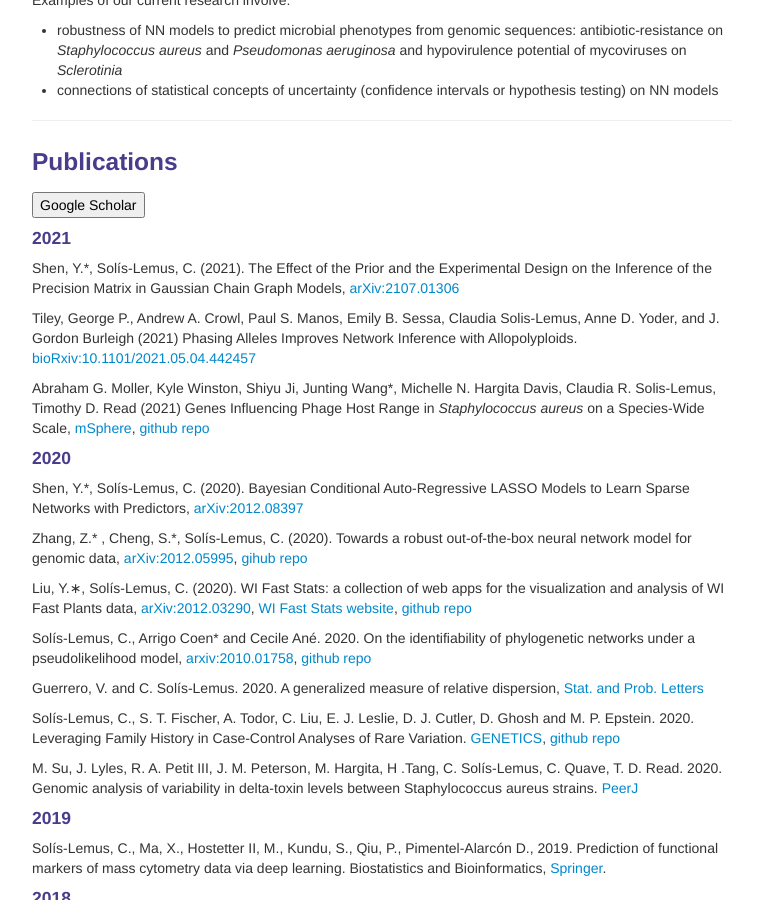
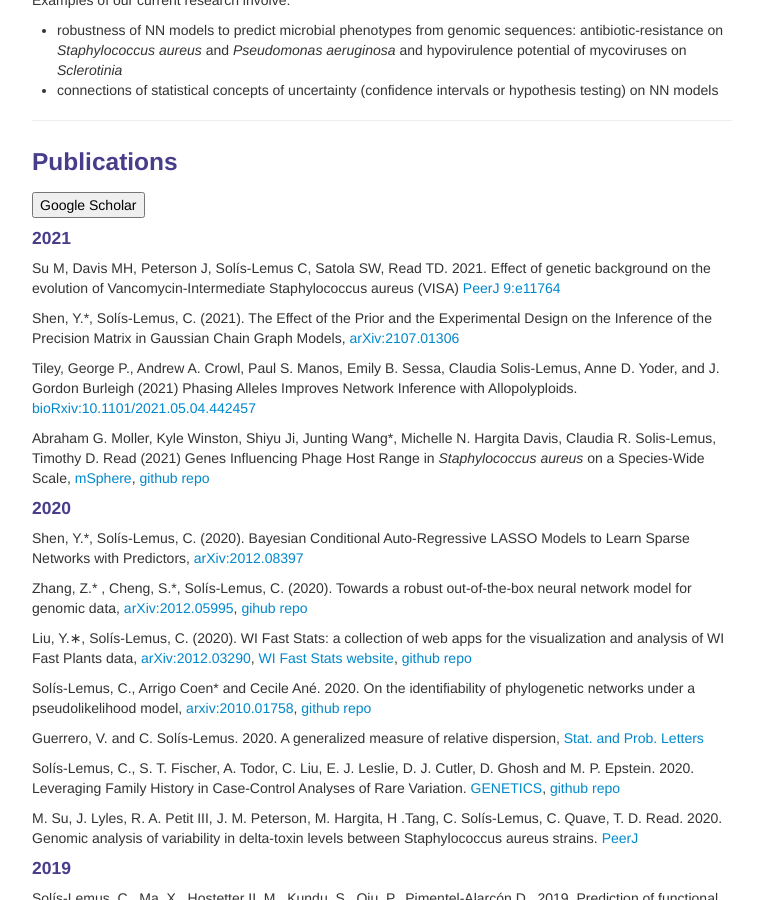
Before and after one commit to solislemuslab/solislemuslab.github.io, a Jekyll site: the page built from pages/research.md, in a window 1280 px wide and 900 px high, scrolled down 2166 px. Shown: the whole window, without its empty margins (258-1021 px from the left). Built offline with Jekyll 4.4.1, drawn with Linux system fonts in a browser that asks for light colours.

Commit message:
added paper

```diff
--- a/pages/research.md
+++ b/pages/research.md
@@ -95,6 +95,8 @@ Examples of our current research involve:
 
 #### 2021
 
+Su M, Davis MH, Peterson J, Sol&iacute;s-Lemus C, Satola SW, Read TD. 2021. Effect of genetic background on the evolution of Vancomycin-Intermediate Staphylococcus aureus (VISA) [PeerJ 9:e11764](https://doi.org/10.7717/peerj.11764)
+
 Shen, Y.*, Sol&iacute;s-Lemus, C. (2021). The Effect of the Prior and the Experimental Design on the Inference of the Precision Matrix in Gaussian Chain Graph Models, [arXiv:2107.01306](https://arxiv.org/abs/2107.01306)
 
 Tiley, George P., Andrew A. Crowl, Paul S. Manos, Emily B. Sessa, Claudia Solis-Lemus, Anne D. Yoder, and J. Gordon Burleigh (2021) Phasing Alleles Improves Network Inference with Allopolyploids. [bioRxiv:10.1101/2021.05.04.442457](https://doi.org/10.1101/2021.05.04.442457)
```
